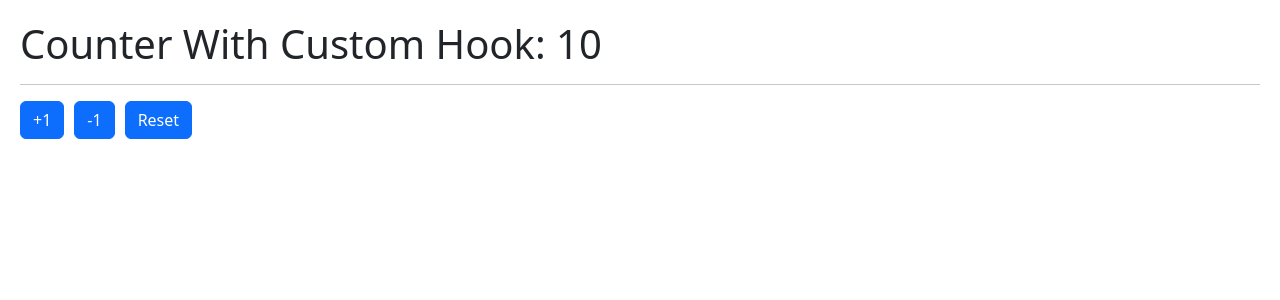
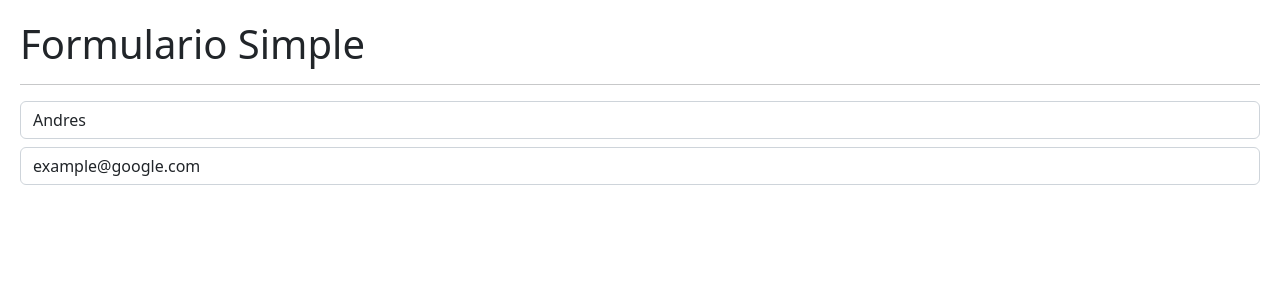
Before and after one commit to AndresHiguitaAMG/Hooks-App, a React (Vite) app: page / in a window 1280 px wide. Shown: the top 300 px of the page. Built offline with nearby package versions, Linux system fonts and the light colour scheme.

Commit message:
concepts about the useEffect

```diff
--- /dev/null
+++ b/src/02-useEffect/SimpleForm.jsx
@@ -0,0 +1,53 @@
+import { useEffect, useState } from "react";
+
+const SimpleForm = () => {
+    const [ formState, setFormState ] = useState(
+        {
+            username: "Andres",
+            email: "example@google.com",
+        }
+    );
+
+    const { username, email } = formState;
+
+    useEffect(() => {
+        console.log('Use')
+    }, []);
+
+    useEffect(() => {
+        console.log('Usef')
+    }, [formState]);
+
+    const handleOnChange = e => {
+        setFormState({
+            ...formState,
+            [e.target.name]: e.target.value
+        });
+    };
+
+  return (
+    <>
+        <h1>Formulario Simple</h1>
+        <hr />
+        <input
+        type={'text'}
+        className="form-control"
+        placeholder="username"
+        name={'username'}
+        value={username}
+        onChange={handleOnChange}
+        />
+
+        <input
+        type={'email'}
+        className="form-control mt-2"
+        placeholder="example@google.com"
+        name={'email'}
+        value={email}
+        onChange={handleOnChange}
+        />
+    </>
+  )
+}
+
+export default SimpleForm;
--- a/src/main.jsx
+++ b/src/main.jsx
@@ -1,12 +1,13 @@
 import React from 'react';
 import ReactDOM from 'react-dom/client';
-import CounterWithCustomHook from './01-useState/CounterWithCustomHook';
+import SimpleForm from './02-useEffect/SimpleForm';
+// import CounterWithCustomHook from './01-useState/CounterWithCustomHook';
 // import CounterApp from './01-useState/CounterApp';
 // import HooksApp from './HooksApp';
 import './index.css';
 
 ReactDOM.createRoot(document.getElementById('root')).render(
-  <React.StrictMode>
-    <CounterWithCustomHook />
-  </React.StrictMode>
-)
+  // <React.StrictMode>
+    <SimpleForm />
+  // </React.StrictMode>
+);
```
